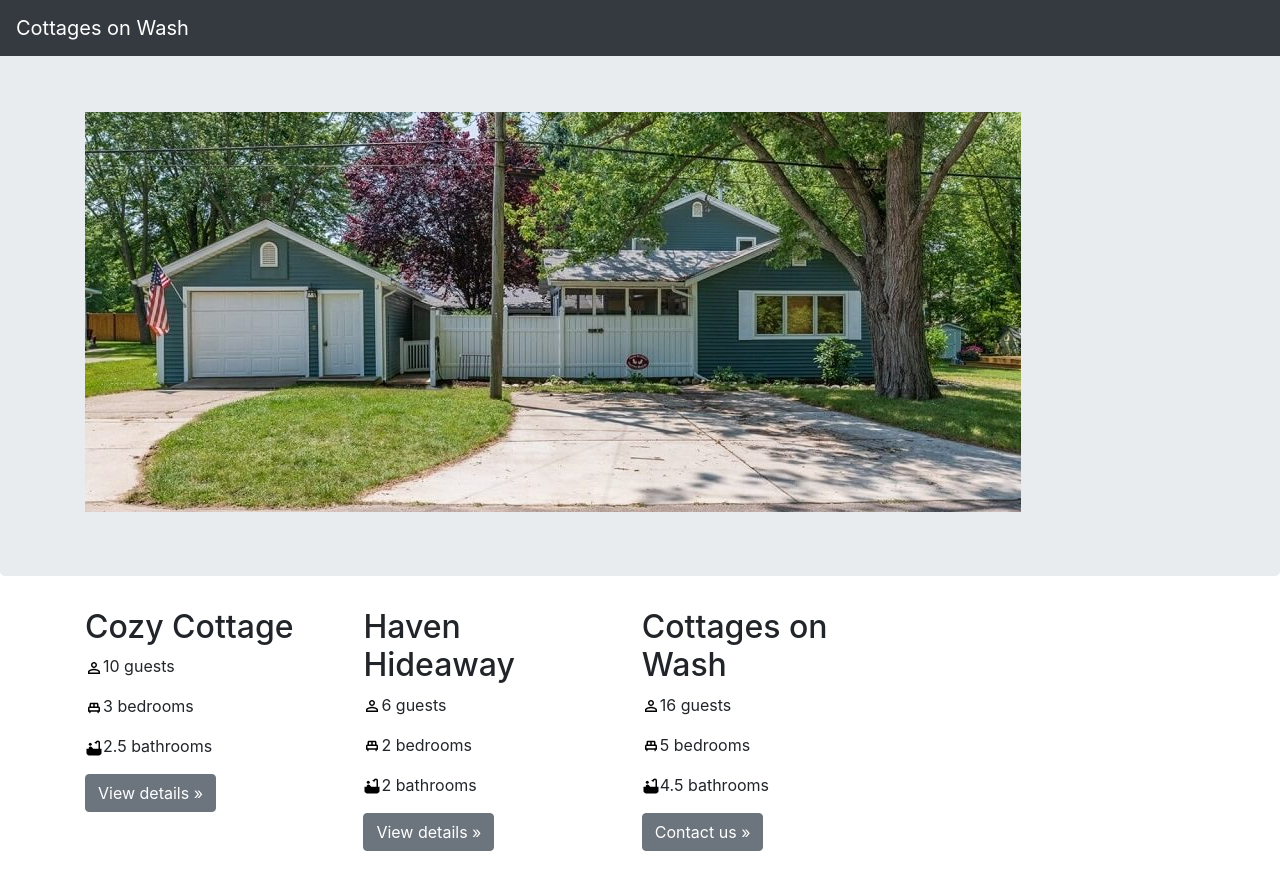
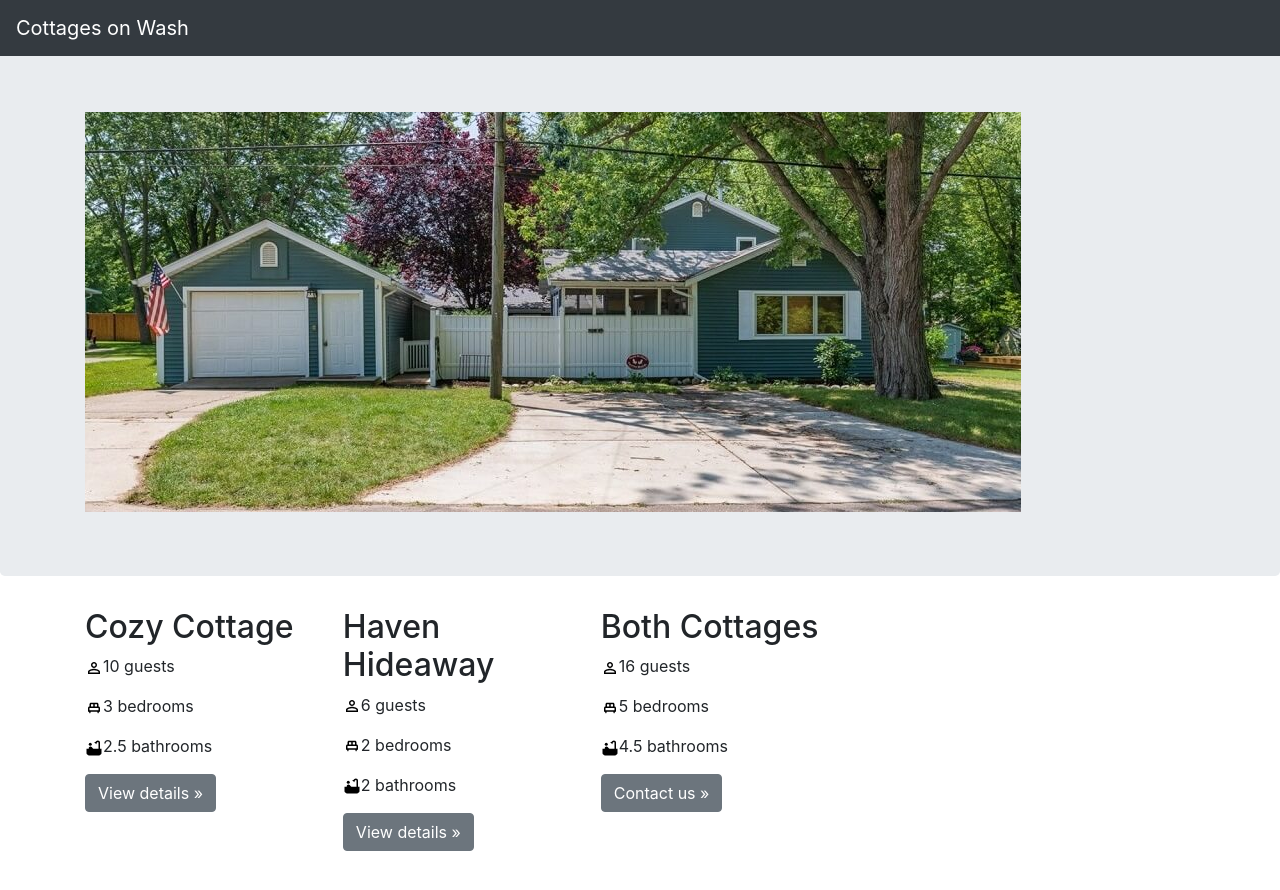
Before and after one commit to mrbusche/cottages-on-wash, a plain HTML site: page index.html in a window 1280 px wide. Drawn offline with Linux system fonts and the light colour scheme.

Commit message:
Update index.html

```diff
--- a/index.html
+++ b/index.html
@@ -53,7 +53,7 @@
             </p>
           </div>
           <div class="col-md-4">
-            <h2>Cottages on Wash</h2>
+            <h2>Both Cottages</h2>
             <p><img src="img/guest.svg" alt="guest icon"/>16 guests</p>
             <p><img src="img/bed.svg" alt="bed icon"/>5 bedrooms</p>
             <p><img src="img/bath.svg" alt="bath icon"/>4.5 bathrooms</p>
```
